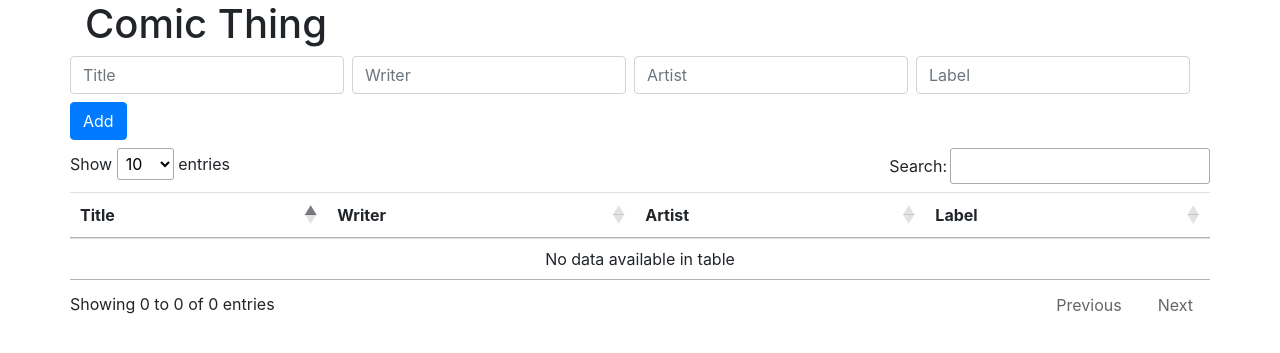
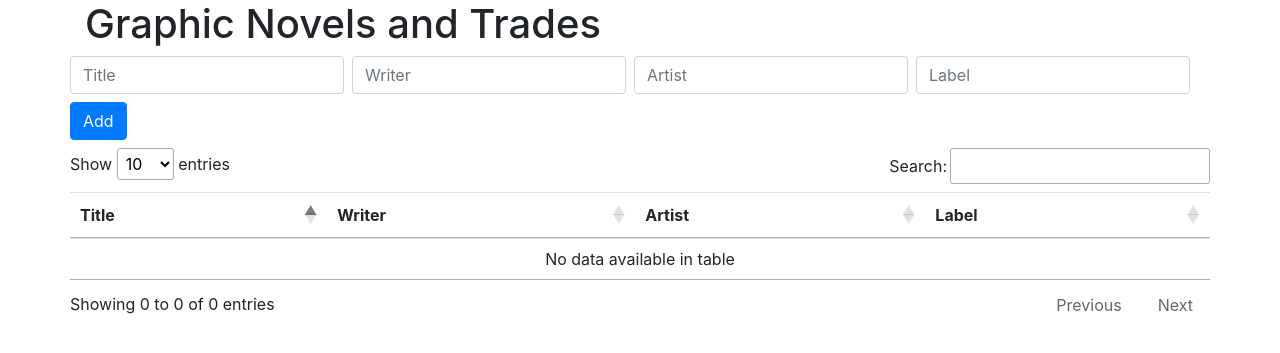
Before and after one commit to kendo1234/mongodbcomics, a Flask app: page / in a window 1280 px wide. Shown: the top 353 px of the page. Run offline with Flask 2, Linux system fonts and the light colour scheme; data that the repository does not hold is empty; some libraries are stand-ins or nearby versions.

Commit message:
changed title

```diff
--- a/templates/homepage.html
+++ b/templates/homepage.html
@@ -10,7 +10,7 @@
   </head>
   <body>
     <div class="container">
-      <h1>Comic Thing</h1>
+      <h1>Graphic Novels and Trades</h1>
       <div class="row">
         <form class="form-inline">
           <div class="form-group mb-2 mr-sm-2">
```
Also changed, not shown: 1 other file.
